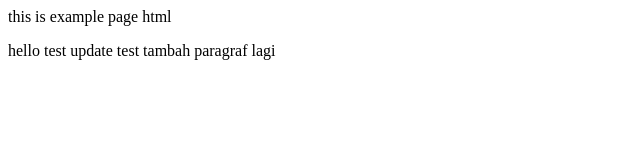
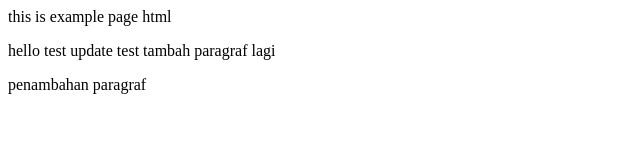
Before and after one commit to doko89/example-html, a plain HTML site: page index.html in a window 1280 px wide. Shown: the whole page, without its empty margins (0-640 px from the left). Drawn offline with Linux system fonts and the light colour scheme.

Commit message:
penambahan paragraf

```diff
--- a/index.html
+++ b/index.html
@@ -7,6 +7,8 @@
 hello test update
 
 test tambah paragraf lagi
+
+<p>penambahan paragraf</P>
 </body>
 
 </html>
```
